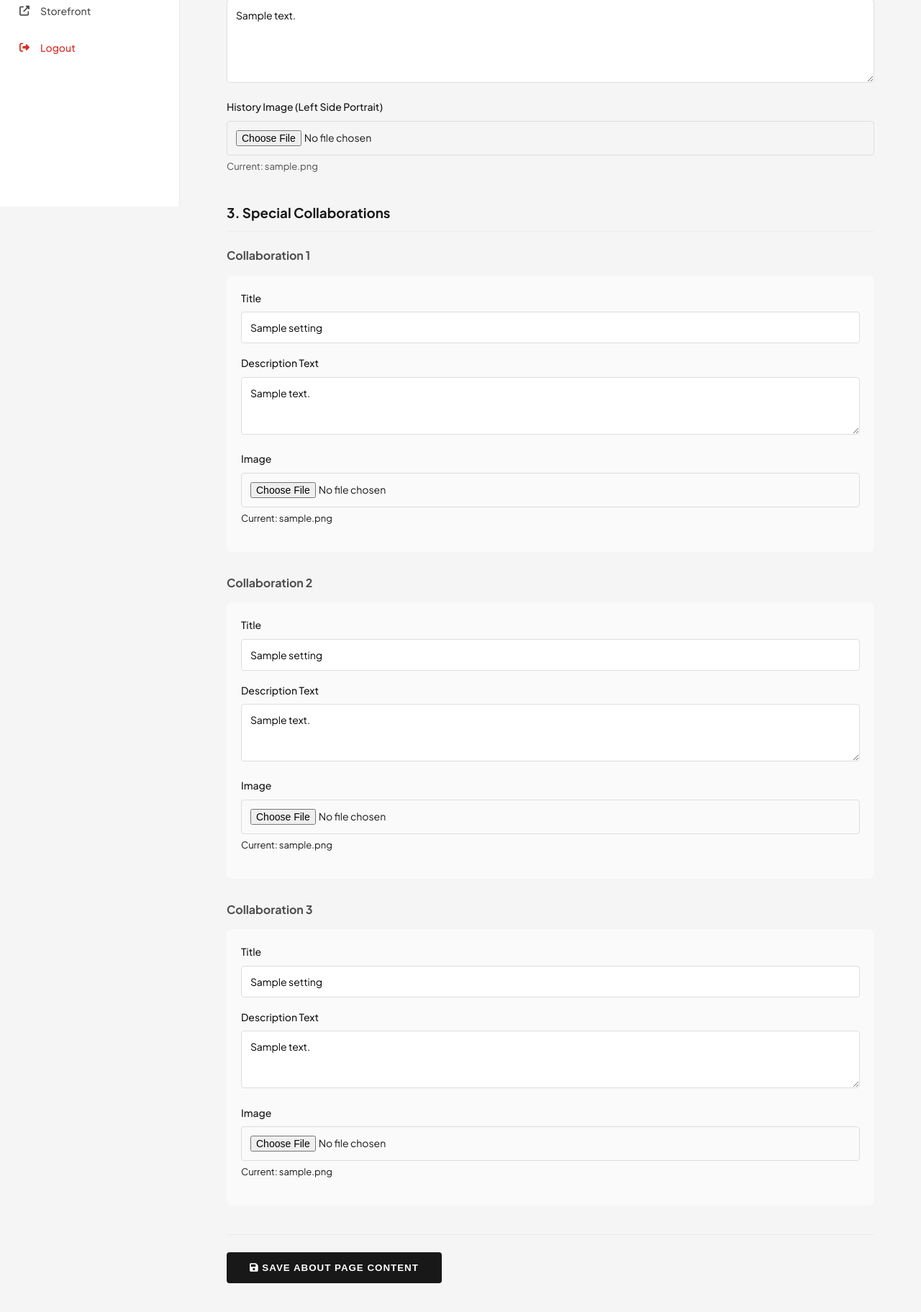
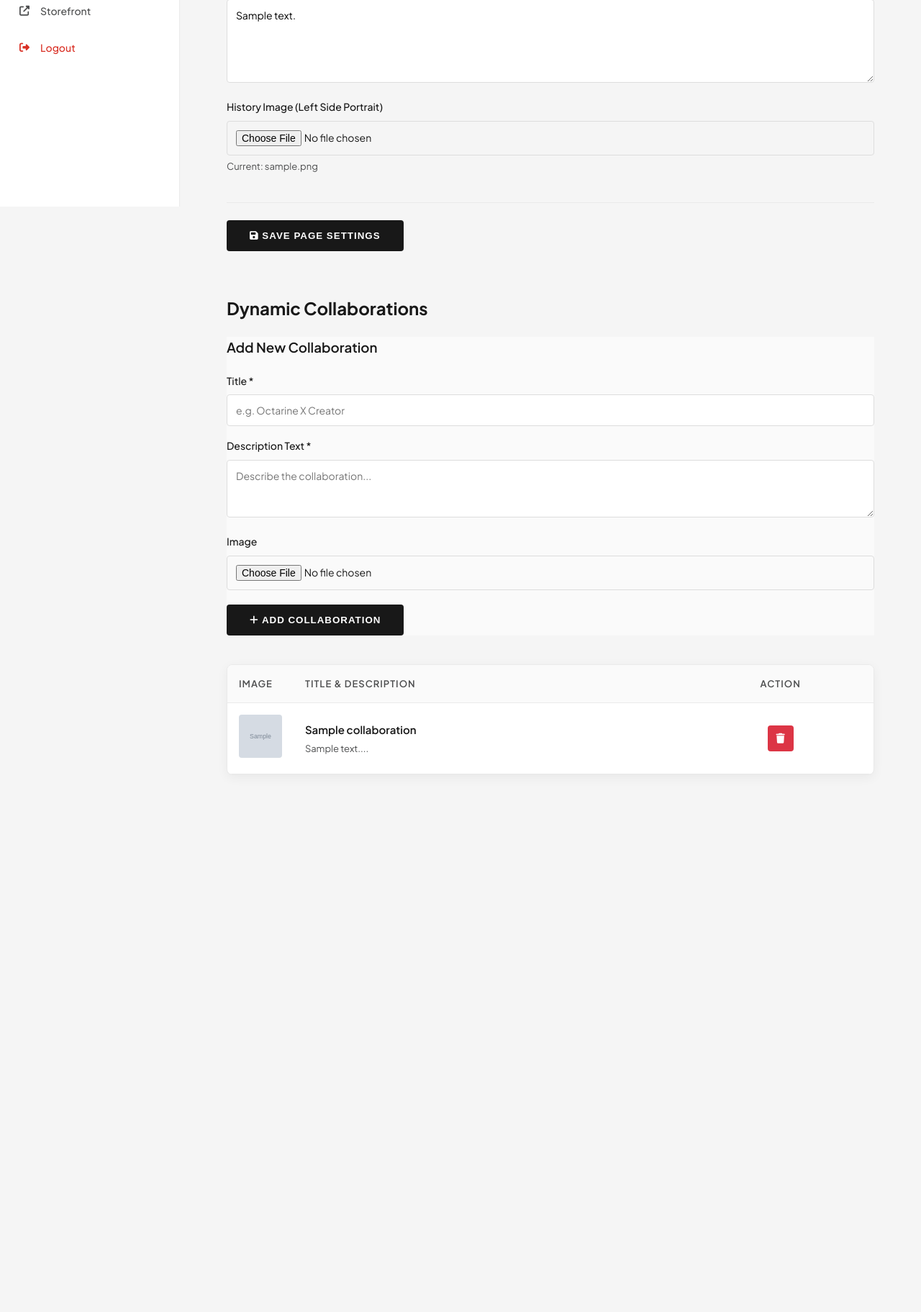
Before and after one commit to Nosdovah/OctarineReplica-ProjekAkhir, a PHP site: page /admin/about_edit.php in a window 1280 px wide. Shown: the part 513-2336 px from the top of the page at 72% size. After the commit the page ends 1566 px from the top, so only its background shows below. Run offline with PHP 8.4, Linux system fonts and the light colour scheme; the visitor is signed in with stand-in values (Sample User, id 1); tables that the repository leaves empty hold one stand-in row (values such as "Sample post"); grey boxes marked "Sample" are stand-in pictures; a stand-in replaces the project's code that opens the database connection.

Commit message:
Update: collaborations feature update

```diff
--- a/admin/about_edit.php
+++ b/admin/about_edit.php
@@ -5,23 +5,8 @@ require_once '../config/db_modifier.php';
 $error = '';
 $success = '';
 
-// Fetch current settings
-$stmt = $pdo_modifier->query("SELECT * FROM about_settings WHERE id = 1");
-$about = $stmt->fetch();
-
-if ($_SERVER['REQUEST_METHOD'] === 'POST') {
-    $history_heading = $_POST['history_heading'] ?? '';
-    $history_text = $_POST['history_text'] ?? '';
-
-    $c1_title = $_POST['collab1_title'] ?? '';
-    $c1_text = $_POST['collab1_text'] ?? '';
-    $c2_title = $_POST['collab2_title'] ?? '';
-    $c2_text = $_POST['collab2_text'] ?? '';
-    $c3_title = $_POST['collab3_title'] ?? '';
-    $c3_text = $_POST['collab3_text'] ?? '';
-
 // Handle File Uploads Helper
-    function handleUpload($fileInputName, $currentImage) {
+function handleUpload($fileInputName, $currentImage = null) {
     if (isset($_FILES[$fileInputName]) && $_FILES[$fileInputName]['error'] === UPLOAD_ERR_OK) {
         $tmp_name = $_FILES[$fileInputName]['tmp_name'];
         $file_size = $_FILES[$fileInputName]['size'];
@@ -47,35 +32,83 @@ if ($_SERVER['REQUEST_METHOD'] === 'POST') {
     return $currentImage;
 }
 
+// Handle Delete Collaboration
+if (isset($_GET['delete_collab'])) {
+    try {
+        $id = (int)$_GET['delete_collab'];
+        $stmt = $pdo_modifier->prepare("SELECT image_path FROM collaborations WHERE id = ?");
+        $stmt->execute([$id]);
+        $collab = $stmt->fetch();
+
+        if ($collab && $collab['image_path']) {
+            $path = __DIR__ . '/../uploads/' . $collab['image_path'];
+            if (file_exists($path)) unlink($path);
+        }
+
+        $stmt = $pdo_modifier->prepare("DELETE FROM collaborations WHERE id = ?");
+        $stmt->execute([$id]);
+        $success = "Collaboration deleted successfully.";
+    } catch (\PDOException $e) {
+        $error = "Error deleting collaboration: " . $e->getMessage();
+    }
+}
+
+// Handle Forms
+if ($_SERVER['REQUEST_METHOD'] === 'POST') {
+    $action = $_POST['action'] ?? '';
+
+    if ($action === 'update_settings') {
+        $history_heading = $_POST['history_heading'] ?? '';
+        $history_text = $_POST['history_text'] ?? '';
+
+        $stmt = $pdo_modifier->query("SELECT * FROM about_settings WHERE id = 1");
+        $about = $stmt->fetch();
+
         $banner_image = handleUpload('banner_image', $about['banner_image']);
         $history_image = handleUpload('history_image', $about['history_image']);
-    $collab1_image = handleUpload('collab1_image', $about['collab1_image']);
-    $collab2_image = handleUpload('collab2_image', $about['collab2_image']);
-    $collab3_image = handleUpload('collab3_image', $about['collab3_image']);
 
         try {
             $stmt = $pdo_modifier->prepare("
                 UPDATE about_settings SET
-            banner_image = ?, history_image = ?, history_heading = ?, history_text = ?,
-            collab1_title = ?, collab1_text = ?, collab1_image = ?,
-            collab2_title = ?, collab2_text = ?, collab2_image = ?,
-            collab3_title = ?, collab3_text = ?, collab3_image = ?
+                banner_image = ?, history_image = ?, history_heading = ?, history_text = ?
                 WHERE id = 1
             ");
-        $stmt->execute([
-            $banner_image, $history_image, $history_heading, $history_text,
-            $c1_title, $c1_text, $collab1_image,
-            $c2_title, $c2_text, $collab2_image,
-            $c3_title, $c3_text, $collab3_image
-        ]);
+            $stmt->execute([$banner_image, $history_image, $history_heading, $history_text]);
             $success = "About Page settings updated successfully.";
-
-        // Refresh data
-        $stmt = $pdo_modifier->query("SELECT * FROM about_settings WHERE id = 1");
-        $about = $stmt->fetch();
         } catch (\PDOException $e) {
             $error = "Error updating settings: " . $e->getMessage();
         }
+    }
+    elseif ($action === 'add_collab') {
+        $title = trim($_POST['collab_title']);
+        $text = trim($_POST['collab_text']);
+        $image = handleUpload('collab_image');
+
+        if ($title && $text) {
+            try {
+                $stmt = $pdo_modifier->prepare("INSERT INTO collaborations (title, description, image_path) VALUES (?, ?, ?)");
+                $stmt->execute([$title, $text, $image]);
+                $success = "Collaboration added successfully.";
+            } catch (\PDOException $e) {
+                $error = "Error adding collaboration: " . $e->getMessage();
+            }
+        } else {
+            $error = "Title and description are required for a collaboration.";
+        }
+    }
+}
+
+// Fetch current settings
+$stmt = $pdo_modifier->query("SELECT * FROM about_settings WHERE id = 1");
+$about = $stmt->fetch();
+
+// Fetch collaborations
+try {
+    $stmt = $pdo_modifier->query("SELECT * FROM collaborations ORDER BY id DESC");
+    $collaborations = $stmt->fetchAll();
+} catch (\PDOException $e) {
+    $collaborations = [];
+    $error = "Collaborations table not found. Please run migration (migrate_collaborations.php).";
 }
 ?>
 <!DOCTYPE html>
@@ -120,8 +153,10 @@ if ($_SERVER['REQUEST_METHOD'] === 'POST') {
                         <div class="alert alert-success"><?= htmlspecialchars($success) ?></div>
                     <?php endif; ?>
 
-                    <div class="card">
+                    <div class="card" style="margin-bottom: 40px;">
                         <form action="" method="POST" enctype="multipart/form-data">
+                            <input type="hidden" name="action" value="update_settings">
+
                             <!-- Hero Banner Section -->
                             <h3 style="margin-bottom: 20px; padding-bottom: 10px; border-bottom: 1px solid #eee;">1. Top Banner</h3>
                             <div class="form-group full-width">
@@ -152,74 +187,79 @@ if ($_SERVER['REQUEST_METHOD'] === 'POST') {
                                 </div>
                             </div>
 
-                            <!-- Collaborations Section -->
-                            <h3 style="margin: 40px 0 20px; padding-bottom: 10px; border-bottom: 1px solid #eee;">3. Special Collaborations</h3>
+                            <div class="form-actions" style="margin-top: 40px;">
+                                <button type="submit" class="btn-admin"><i class="fas fa-save"></i> Save Page Settings</button>
+                            </div>
+                        </form>
+                    </div>
 
-                            <!-- Collab 1 -->
-                            <h4 style="margin-bottom: 15px; color: var(--secondary);">Collaboration 1</h4>
-                            <div class="form-grid" style="margin-bottom: 30px; background: #fafafa; padding: 20px; border-radius: 8px;">
+                    <!-- Dynamic Collaborations Section -->
+                    <h2 style="margin: 60px 0 20px;">Dynamic Collaborations</h2>
+
+                    <div class="card" style="margin-bottom: 40px; background: #fafafa;">
+                        <h3 style="margin-bottom: 20px; font-weight: 600;">Add New Collaboration</h3>
+                        <form action="" method="POST" enctype="multipart/form-data">
+                            <input type="hidden" name="action" value="add_collab">
+                            <div class="form-grid">
                                 <div class="form-group full-width">
-                                    <label>Title</label>
-                                    <input type="text" name="collab1_title" value="<?= htmlspecialchars($about['collab1_title'] ?? '') ?>">
+                                    <label>Title *</label>
+                                    <input type="text" name="collab_title" required placeholder="e.g. Octarine X Creator">
                                 </div>
                                 <div class="form-group full-width">
-                                    <label>Description Text</label>
-                                    <textarea name="collab1_text" rows="3"><?= htmlspecialchars($about['collab1_text'] ?? '') ?></textarea>
+                                    <label>Description Text *</label>
+                                    <textarea name="collab_text" rows="3" required placeholder="Describe the collaboration..."></textarea>
                                 </div>
                                 <div class="form-group full-width">
                                     <label>Image</label>
-                                    <input type="file" name="collab1_image" accept=".jpg,.jpeg,.png,.webp">
-                                    <?php if($about['collab1_image']): ?>
-                                        <p style="font-size: 13px; margin-top: 5px;">Current: <?= htmlspecialchars($about['collab1_image']) ?></p>
-                                    <?php endif; ?>
+                                    <input type="file" name="collab_image" accept=".jpg,.jpeg,.png,.webp">
                                 </div>
                             </div>
-
-                            <!-- Collab 2 -->
-                            <h4 style="margin-bottom: 15px; color: var(--secondary);">Collaboration 2</h4>
-                            <div class="form-grid" style="margin-bottom: 30px; background: #fafafa; padding: 20px; border-radius: 8px;">
-                                <div class="form-group full-width">
-                                    <label>Title</label>
-                                    <input type="text" name="collab2_title" value="<?= htmlspecialchars($about['collab2_title'] ?? '') ?>">
-                                </div>
-                                <div class="form-group full-width">
-                                    <label>Description Text</label>
-                                    <textarea name="collab2_text" rows="3"><?= htmlspecialchars($about['collab2_text'] ?? '') ?></textarea>
-                                </div>
-                                <div class="form-group full-width">
-                                    <label>Image</label>
-                                    <input type="file" name="collab2_image" accept=".jpg,.jpeg,.png,.webp">
-                                    <?php if($about['collab2_image']): ?>
-                                        <p style="font-size: 13px; margin-top: 5px;">Current: <?= htmlspecialchars($about['collab2_image']) ?></p>
-                                    <?php endif; ?>
-                                </div>
-                            </div>
-
-                            <!-- Collab 3 -->
-                            <h4 style="margin-bottom: 15px; color: var(--secondary);">Collaboration 3</h4>
-                            <div class="form-grid" style="margin-bottom: 30px; background: #fafafa; padding: 20px; border-radius: 8px;">
-                                <div class="form-group full-width">
-                                    <label>Title</label>
-                                    <input type="text" name="collab3_title" value="<?= htmlspecialchars($about['collab3_title'] ?? '') ?>">
-                                </div>
-                                <div class="form-group full-width">
-                                    <label>Description Text</label>
-                                    <textarea name="collab3_text" rows="3"><?= htmlspecialchars($about['collab3_text'] ?? '') ?></textarea>
-                                </div>
-                                <div class="form-group full-width">
-                                    <label>Image</label>
-                                    <input type="file" name="collab3_image" accept=".jpg,.jpeg,.png,.webp">
-                                    <?php if($about['collab3_image']): ?>
-                                        <p style="font-size: 13px; margin-top: 5px;">Current: <?= htmlspecialchars($about['collab3_image']) ?></p>
-                                    <?php endif; ?>
-                                </div>
-                            </div>
-
-                            <div class="form-actions" style="margin-top: 40px;">
-                                <button type="submit" class="btn-admin"><i class="fas fa-save"></i> Save About Page Content</button>
+                            <div class="form-actions" style="margin-top: 20px; padding-top: 0; border: none;">
+                                <button type="submit" class="btn-admin"><i class="fas fa-plus"></i> Add Collaboration</button>
                             </div>
                         </form>
                     </div>
+
+                    <div class="table-card">
+                        <table style="width: 100%; border-collapse: collapse;">
+                            <thead>
+                                <tr>
+                                    <th style="padding: 16px; text-align: left; background: #fafafa; border-bottom: 1px solid #eaeaea; width: 80px;">Image</th>
+                                    <th style="padding: 16px; text-align: left; background: #fafafa; border-bottom: 1px solid #eaeaea;">Title & Description</th>
+                                    <th style="padding: 16px; text-align: center; background: #fafafa; border-bottom: 1px solid #eaeaea;">Action</th>
+                                </tr>
+                            </thead>
+                            <tbody>
+                                <?php if (empty($collaborations)): ?>
+                                <tr>
+                                    <td colspan="3" style="padding: 30px; text-align: center; color: var(--secondary);">No collaborations found. Add one above!</td>
+                                </tr>
+                                <?php else: ?>
+                                    <?php foreach ($collaborations as $c): ?>
+                                    <tr>
+                                        <td style="padding: 16px; border-bottom: 1px solid #eaeaea;">
+                                            <?php if ($c['image_path']): ?>
+                                                <img src="../uploads/<?= htmlspecialchars($c['image_path']) ?>" style="width: 60px; height: 60px; object-fit: cover; border-radius: 4px;">
+                                            <?php else: ?>
+                                                <div style="width: 60px; height: 60px; background: #eee; border-radius: 4px; display: flex; align-items: center; justify-content: center; color: #aaa;"><i class="far fa-image"></i></div>
+                                            <?php endif; ?>
+                                        </td>
+                                        <td style="padding: 16px; border-bottom: 1px solid #eaeaea;">
+                                            <div style="font-weight: 600; margin-bottom: 4px;"><?= htmlspecialchars($c['title']) ?></div>
+                                            <div style="font-size: 13px; color: var(--secondary); max-width: 400px;"><?= htmlspecialchars(substr($c['description'], 0, 100)) ?>...</div>
+                                        </td>
+                                        <td style="padding: 16px; border-bottom: 1px solid #eaeaea; text-align: center;">
+                                            <div class="action-btns" style="justify-content: center;">
+                                                <a href="about_edit.php?delete_collab=<?= $c['id'] ?>" class="btn-icon btn-delete" onclick="return confirm('Delete this collaboration?')" title="Delete"><i class="fas fa-trash"></i></a>
+                                            </div>
+                                        </td>
+                                    </tr>
+                                    <?php endforeach; ?>
+                                <?php endif; ?>
+                            </tbody>
+                        </table>
+                    </div>
+
                 </div>
             </main>
         </div>
```
Also changed, not shown: about.php (+19 -20 lines), migrate_collaborations.php (added, +25 -0 lines), setup.sql (+25 -0 lines). Lines whose indentation alone changed are shown as unchanged.
